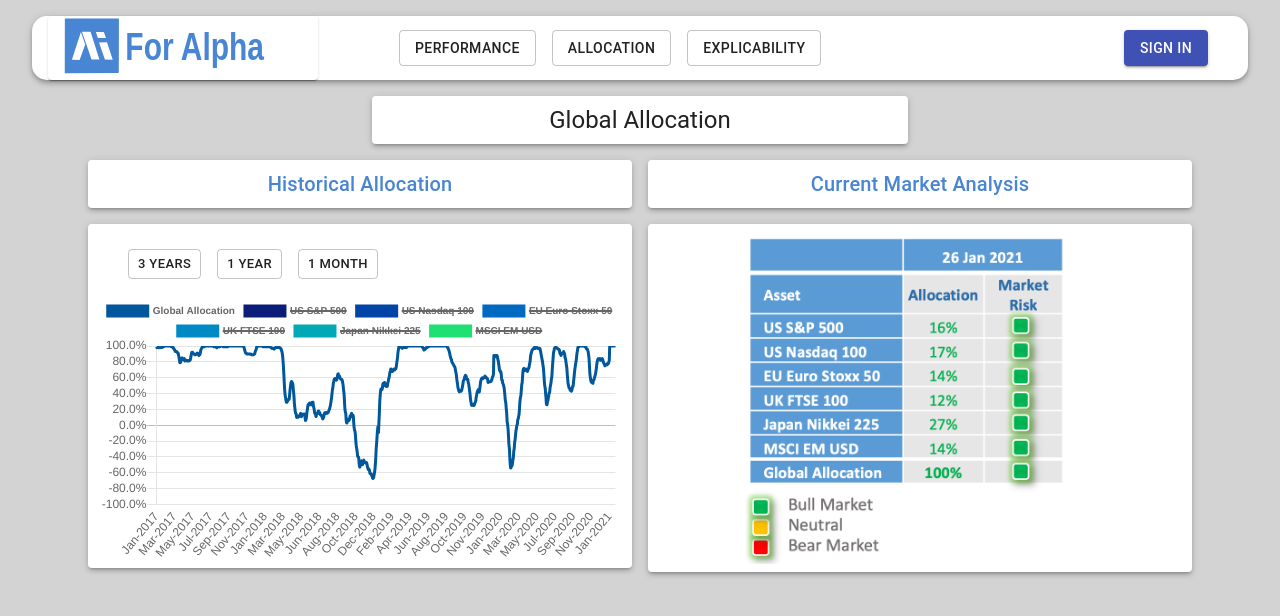
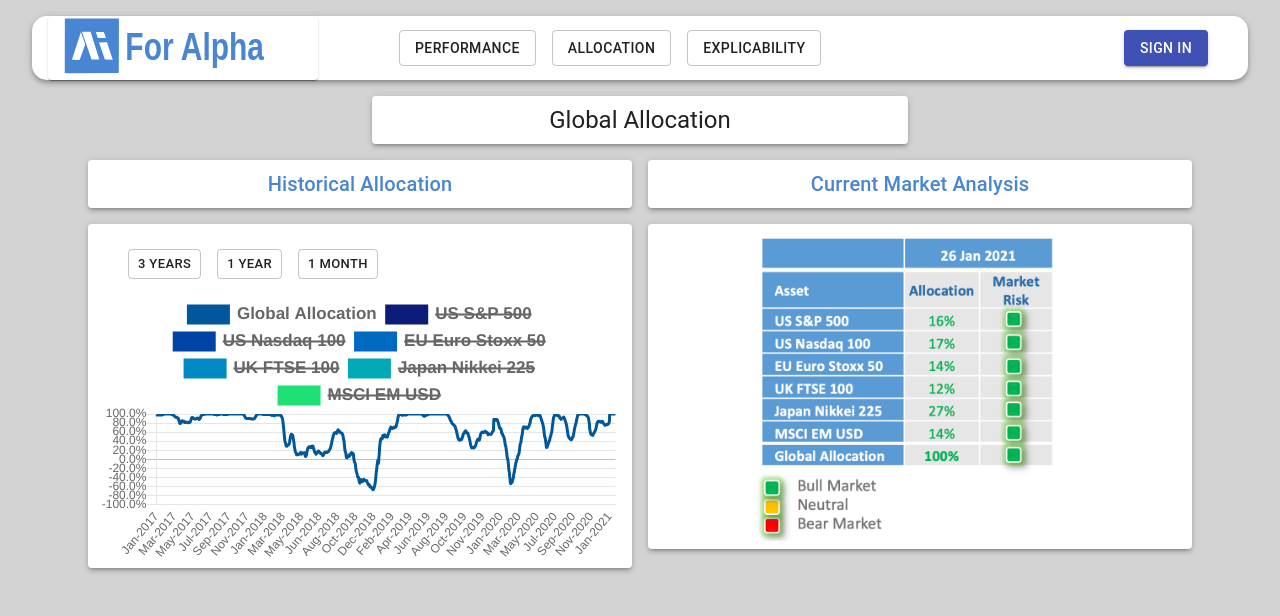
Before and after one commit to patrick0507Joyce/clientzone-ai-for-alpha, a React (Create React App) app: page /allocation in a window 1280 px wide. Shown: the top 616 px of the page. Built offline with nearby package versions, Linux system fonts and the light colour scheme.

Commit message:
white space issue

```diff
--- a/src/App.js
+++ b/src/App.js
@@ -14,7 +14,7 @@
 
   return (
     <BrowserRouter>
-      <Container maxWidth="lg">
+      <Container maxWidth="2xl">
       <Navbar />
       <Switch>
         <Route path="/" exact component={Performance} />
--- a/src/components/Allocation/Allocation.js
+++ b/src/components/Allocation/Allocation.js
@@ -81,7 +81,7 @@
   };
 
   return (
-    <Container component="main" maxWidth="lg">
+    <Container component="main" maxWidth="2xl">
       <Container maxWidth="sm">
         <Paper className={classes.paper} elevation={3}>
           <Typography variant="h5">Global Allocation</Typography>
@@ -151,7 +151,7 @@
           </Grid>
           <Grid item xs={6} align="center" justify="flex-start">
             <Paper className={classes.paper} elevation={3}>
-              <img src={MarketRisk} width="70%" />
+              <img src={MarketRisk} width="65%" />
             </Paper>
           </Grid>
         </Grid>
--- a/src/components/Allocation/HistoricalLineGraph.js
+++ b/src/components/Allocation/HistoricalLineGraph.js
@@ -101,7 +101,7 @@
                 },
                 legend: {
                   labels: {
-                    fontSize: 10,
+                    fontSize: 17,
                     fontStyle: "bold",
                   },
                 },
```
